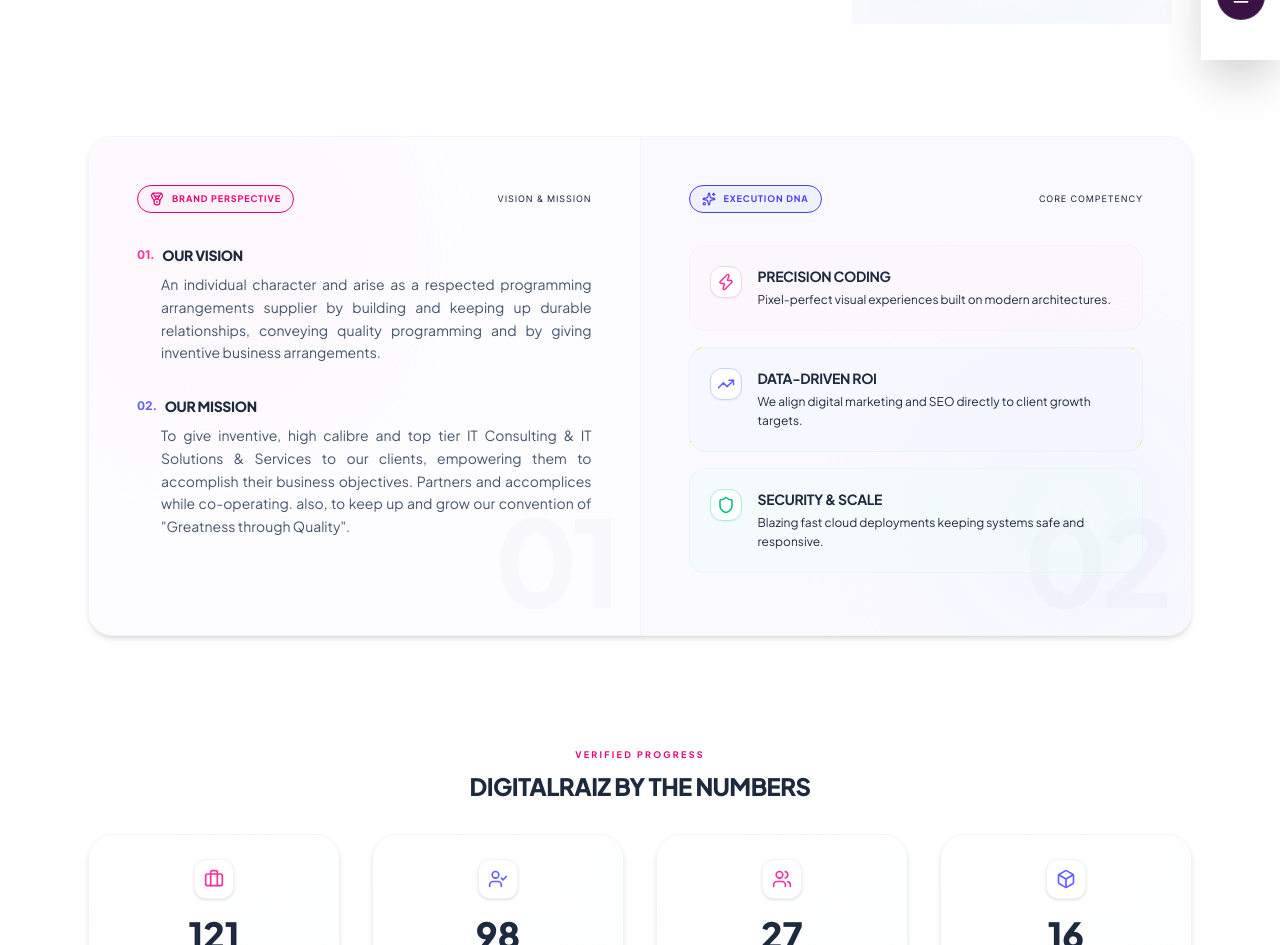
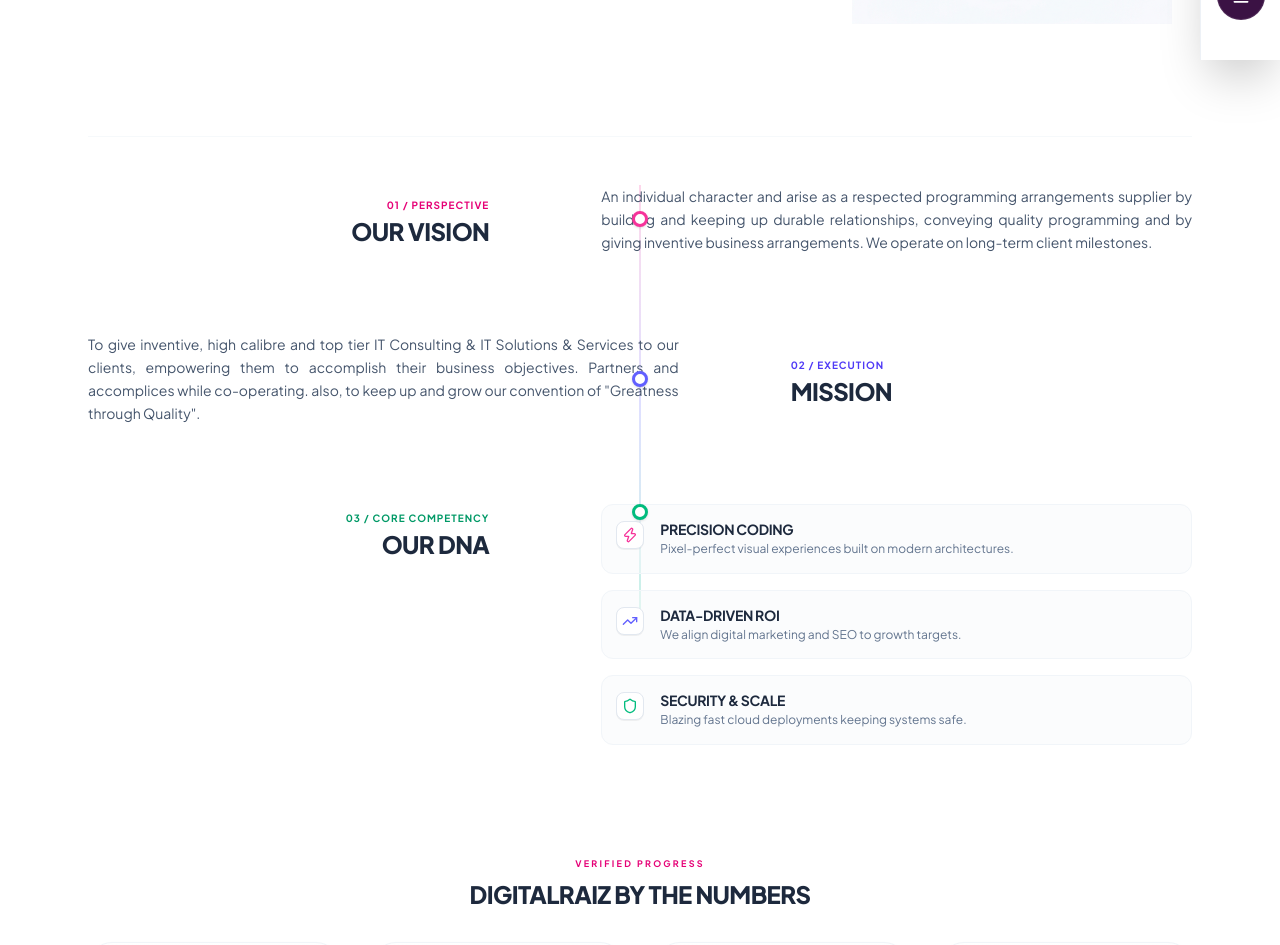
Before and after one commit to charankumardigitalraiz-max/digitalraiz-webiste, a Next.js app: page /about in a window 1280 px wide. Shown: the part 740-1685 px from the top of the page. Built offline with nearby package versions, Linux system fonts and the light colour scheme.

Commit message:
Redesign Pillars to alternating Journey Timeline with vertical color connector

```diff
--- a/src/app/about/page.tsx
+++ b/src/app/about/page.tsx
@@ -13,6 +13,24 @@
     { value: "98", label: "Happy Clients", desc: "Trusted by founders and marketing leaders", icon: <UserCheck className="w-5 h-5 text-indigo-500" /> },
     { value: "27", label: "Employees", desc: "Expert engineers & digital strategists", icon: <Users className="w-5 h-5 text-pink-500" /> },
     { value: "16", label: "Our Products", desc: "Proprietary tools scaling business workflows", icon: <Box className="w-5 h-5 text-indigo-500" /> },
+  ];
+
+  const pillars = [
+    {
+      title: "Precision Coding",
+      desc: "Pixel-perfect visual experiences built on modern architectures.",
+      icon: <Zap className="w-4 h-4 text-pink-500" />
+    },
+    {
+      title: "Data-Driven ROI",
+      desc: "We align digital marketing and SEO to growth targets.",
+      icon: <TrendingUp className="w-4 h-4 text-indigo-500" />
+    },
+    {
+      title: "Security & Scale",
+      desc: "Blazing fast cloud deployments keeping systems safe.",
+      icon: <Shield className="w-4 h-4 text-emerald-500" />
+    }
   ];
 
   return (
@@ -71,7 +89,7 @@
           </div>
         </div>
 
-        {/* Bento Grid Layout Section */}
+        {/* Narrative Journey & Details Section */}
         <section className="py-20 sm:py-24 bg-white relative overflow-hidden">
           <div className="absolute top-1/4 left-10 w-[500px] h-[500px] bg-indigo-500/5 rounded-full blur-[140px] pointer-events-none -z-10" />
           <div className="absolute bottom-1/4 right-10 w-[500px] h-[500px] bg-pink-500/5 rounded-full blur-[140px] pointer-events-none -z-10" />
@@ -104,109 +122,74 @@
               </div>
             </div>
 
-            {/* 2. Unified Split-Studio Dashboard (Matches Capabilities/Home Page style) */}
-            <div className="flex flex-col lg:flex-row border border-slate-100 rounded-3xl overflow-hidden bg-white shadow-md relative z-10 min-h-[500px]">
+            {/* 2. Narrative Timeline Journey Section */}
+            <div className="relative pt-12 border-t border-slate-100/60 space-y-20">
 
-              {/* Left Column: Brand Perspective (Vision & Mission) */}
-              <div className="flex-1 relative p-8 sm:p-12 border-b lg:border-b-0 lg:border-r border-slate-100 bg-[#fdfcff] overflow-hidden flex flex-col justify-between">
-                {/* Ambient glow */}
-                <div className="absolute top-0 left-0 w-60 h-60 rounded-full bg-pink-50/50 blur-[80px] pointer-events-none" />
-                {/* Watermark number */}
-                <div className="absolute bottom-4 right-6 text-[120px] font-black text-slate-900/[0.02] leading-none pointer-events-none select-none tracking-tighter z-0">
-                  01
+              {/* Vertical timeline track */}
+              <div className="absolute left-[16px] md:left-1/2 -translate-x-1/2 top-12 bottom-12 w-[2px] bg-gradient-to-b from-pink-500 via-indigo-500 to-emerald-500 opacity-20 z-0 hidden sm:block" />
+
+              {/* Timeline Row 1: Vision */}
+              <div className="relative grid grid-cols-1 md:grid-cols-12 gap-8 items-center z-10">
+                {/* Left side title */}
+                <div className="md:col-span-5 md:text-right space-y-1.5 pr-0 md:pr-10">
+                  <span className="text-[10px] font-bold text-pink-600 tracking-widest uppercase">01 / Perspective</span>
+                  <h4 className="text-xl sm:text-2xl font-black uppercase tracking-tight text-slate-805">Our Vision</h4>
                 </div>
 
-                <div className="space-y-8 relative z-10">
-                  {/* Top Badge */}
-                  <div className="flex items-center justify-between">
-                    <div className="inline-flex items-center gap-2 px-3 py-1.5 rounded-full bg-pink-50 border border-pink-150 text-[9px] font-bold text-pink-600 uppercase tracking-widest">
-                      <Medal className="w-3.5 h-3.5" />
-                      <span>Brand Perspective</span>
-                    </div>
-                    <span className="text-[9px] font-mono text-slate-350 uppercase tracking-widest">Vision &amp; Mission</span>
-                  </div>
+                {/* Center dot */}
+                <div className="absolute left-1/2 -translate-x-1/2 w-4 h-4 rounded-full bg-white border-[3px] border-pink-500 shadow-sm z-20 hidden md:block" />
 
-                  {/* Content Blocks */}
-                  <div className="space-y-8">
-                    {/* Vision */}
-                    <div className="space-y-2">
-                      <div className="flex items-center gap-2">
-                        <span className="text-xs font-mono font-bold text-pink-500">01.</span>
-                        <h4 className="text-sm font-black uppercase tracking-tight text-slate-800">Our Vision</h4>
-                      </div>
-                      <p className="text-slate-600 text-xs sm:text-sm leading-relaxed text-justify font-normal pl-6">
-                        An individual character and arise as a respected programming arrangements supplier by building and keeping up durable relationships, conveying quality programming and by giving inventive business arrangements.
-                      </p>
-                    </div>
-
-                    {/* Mission */}
-                    <div className="space-y-2">
-                      <div className="flex items-center gap-2">
-                        <span className="text-xs font-mono font-bold text-indigo-500">02.</span>
-                        <h4 className="text-sm font-black uppercase tracking-tight text-slate-800">Our Mission</h4>
-                      </div>
-                      <p className="text-slate-600 text-xs sm:text-sm leading-relaxed text-justify font-normal pl-6">
-                        To give inventive, high calibre and top tier IT Consulting &amp; IT Solutions &amp; Services to our clients, empowering them to accomplish their business objectives. Partners and accomplices while co-operating. also, to keep up and grow our convention of &quot;Greatness through Quality&quot;.
-                      </p>
-                    </div>
-                  </div>
+                {/* Right side content */}
+                <div className="md:col-span-7 pl-0 md:pl-10">
+                  <p className="text-slate-600 text-sm leading-relaxed text-justify font-normal">
+                    An individual character and arise as a respected programming arrangements supplier by building and keeping up durable relationships, conveying quality programming and by giving inventive business arrangements. We operate on long-term client milestones.
+                  </p>
                 </div>
               </div>
 
-              {/* Right Column: Execution DNA (Pillars) */}
-              <div className="flex-1 relative p-8 sm:p-12 bg-[#faf9ff] overflow-hidden flex flex-col justify-between">
-                {/* Ambient glow */}
-                <div className="absolute bottom-0 right-0 w-60 h-60 rounded-full bg-indigo-50/50 blur-[80px] pointer-events-none" />
-                {/* Watermark number */}
-                <div className="absolute bottom-4 right-6 text-[120px] font-black text-slate-900/[0.02] leading-none pointer-events-none select-none tracking-tighter z-0">
-                  02
+              {/* Timeline Row 2: Mission */}
+              <div className="relative grid grid-cols-1 md:grid-cols-12 gap-8 items-center z-10">
+                {/* Left side content */}
+                <div className="md:col-span-7 pr-0 md:pr-10 order-2 md:order-1">
+                  <p className="text-slate-600 text-sm leading-relaxed text-justify font-normal">
+                    To give inventive, high calibre and top tier IT Consulting &amp; IT Solutions &amp; Services to our clients, empowering them to accomplish their business objectives. Partners and accomplices while co-operating. also, to keep up and grow our convention of &quot;Greatness through Quality&quot;.
+                  </p>
                 </div>
 
-                <div className="space-y-8 relative z-10">
-                  {/* Top Badge */}
-                  <div className="flex items-center justify-between">
-                    <div className="inline-flex items-center gap-2 px-3 py-1.5 rounded-full bg-indigo-50 border border-indigo-150 text-[9px] font-bold text-indigo-600 uppercase tracking-widest">
-                      <Sparkles className="w-3.5 h-3.5" />
-                      <span>Execution DNA</span>
-                    </div>
-                    <span className="text-[9px] font-mono text-slate-350 uppercase tracking-widest">Core Competency</span>
-                  </div>
+                {/* Center dot */}
+                <div className="absolute left-1/2 -translate-x-1/2 w-4 h-4 rounded-full bg-white border-[3px] border-indigo-500 shadow-sm z-20 hidden md:block" />
 
-                  {/* Pillars list styled as premium hover components */}
-                  <div className="space-y-4">
-                    {/* Pillar 1 */}
-                    <div className="bg-pink-50/30 hover:bg-pink-50/80 border border-pink-100/50 hover:border-pink-300 transition-all duration-300 rounded-2xl p-4 sm:p-5 flex gap-4 items-start group">
-                      <div className="w-8 h-8 rounded-xl bg-white border border-pink-200 flex items-center justify-center text-pink-500 shrink-0 shadow-xs">
-                        <Zap className="w-4.5 h-4.5" />
+                {/* Right side title */}
+                <div className="md:col-span-5 space-y-1.5 pl-0 md:pl-10 order-1 md:order-2">
+                  <span className="text-[10px] font-bold text-indigo-600 tracking-widest uppercase">02 / Execution</span>
+                  <h4 className="text-xl sm:text-2xl font-black uppercase tracking-tight text-slate-805">Mission</h4>
+                </div>
+              </div>
+
+              {/* Timeline Row 3: DNA */}
+              <div className="relative grid grid-cols-1 md:grid-cols-12 gap-8 items-start z-10">
+                {/* Left side title */}
+                <div className="md:col-span-5 md:text-right space-y-1.5 pr-0 md:pr-10">
+                  <span className="text-[10px] font-bold text-emerald-600 tracking-widest uppercase">03 / Core Competency</span>
+                  <h4 className="text-xl sm:text-2xl font-black uppercase tracking-tight text-slate-805">Our DNA</h4>
+                </div>
+
+                {/* Center dot */}
+                <div className="absolute left-1/2 -translate-x-1/2 w-4 h-4 rounded-full bg-white border-[3px] border-emerald-500 shadow-sm z-20 hidden md:block" />
+
+                {/* Right side content: Pillars list */}
+                <div className="md:col-span-7 pl-0 md:pl-10 space-y-4">
+                  {pillars.map((pillar, idx) => (
+                    <div key={idx} className="flex gap-4 items-start bg-slate-50/50 hover:bg-slate-50 border border-slate-100 rounded-xl p-3.5 transition-all duration-300">
+                      <div className="w-7 h-7 rounded-lg bg-white border border-slate-200 flex items-center justify-center text-slate-700 shrink-0 mt-0.5 shadow-2xs">
+                        {pillar.icon}
                       </div>
-                      <div className="space-y-1">
-                        <h5 className="text-xs sm:text-sm font-bold text-slate-800 uppercase tracking-tight">Precision Coding</h5>
-                        <p className="text-slate-550 text-[11px] sm:text-xs leading-relaxed font-light">Pixel-perfect visual experiences built on modern architectures.</p>
+                      <div>
+                        <h5 className="text-xs sm:text-sm font-bold text-slate-800 uppercase tracking-tight">{pillar.title}</h5>
+                        <p className="text-slate-500 text-[10px] sm:text-xs leading-relaxed font-light">{pillar.desc}</p>
                       </div>
                     </div>
-
-                    {/* Pillar 2 */}
-                    <div className="bg-indigo-50/30 hover:bg-indigo-50/80 border border-indigo-100/50 hover:border-indigo-300 transition-all duration-300 rounded-2xl p-4 sm:p-5 flex gap-4 items-start group">
-                      <div className="w-8 h-8 rounded-xl bg-white border border-indigo-200 flex items-center justify-center text-indigo-500 shrink-0 shadow-xs">
-                        <TrendingUp className="w-4.5 h-4.5" />
-                      </div>
-                      <div className="space-y-1">
-                        <h5 className="text-xs sm:text-sm font-bold text-slate-800 uppercase tracking-tight">Data-Driven ROI</h5>
-                        <p className="text-slate-550 text-[11px] sm:text-xs leading-relaxed font-light">We align digital marketing and SEO directly to client growth targets.</p>
-                      </div>
-                    </div>
-
-                    {/* Pillar 3 */}
-                    <div className="bg-emerald-50/30 hover:bg-emerald-50/80 border border-emerald-100/50 hover:border-emerald-300 transition-all duration-300 rounded-2xl p-4 sm:p-5 flex gap-4 items-start group">
-                      <div className="w-8 h-8 rounded-xl bg-white border border-emerald-200 flex items-center justify-center text-emerald-500 shrink-0 shadow-xs">
-                        <Shield className="w-4.5 h-4.5" />
-                      </div>
-                      <div className="space-y-1">
-                        <h5 className="text-xs sm:text-sm font-bold text-slate-800 uppercase tracking-tight">Security &amp; Scale</h5>
-                        <p className="text-slate-550 text-[11px] sm:text-xs leading-relaxed font-light">Blazing fast cloud deployments keeping systems safe and responsive.</p>
-                      </div>
-                    </div>
-                  </div>
+                  ))}
                 </div>
               </div>
 
@@ -216,7 +199,7 @@
             <div className="pt-8 space-y-8">
               <div className="text-center max-w-2xl mx-auto space-y-2">
                 <span className="text-[9px] font-bold text-pink-600 uppercase tracking-[0.25em] block">Verified Progress</span>
-                <h3 className="text-2xl font-black uppercase tracking-tight text-slate-850">DigitalRaiz by the Numbers</h3>
+                <h3 className="text-2xl font-black uppercase tracking-tight text-slate-855">DigitalRaiz by the Numbers</h3>
               </div>
 
               <div className="grid grid-cols-2 lg:grid-cols-4 gap-6 sm:gap-8">
```
